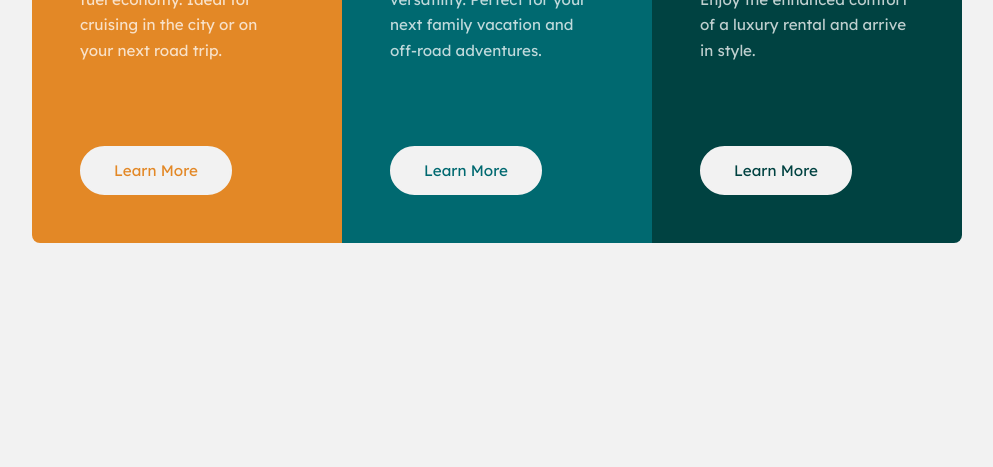
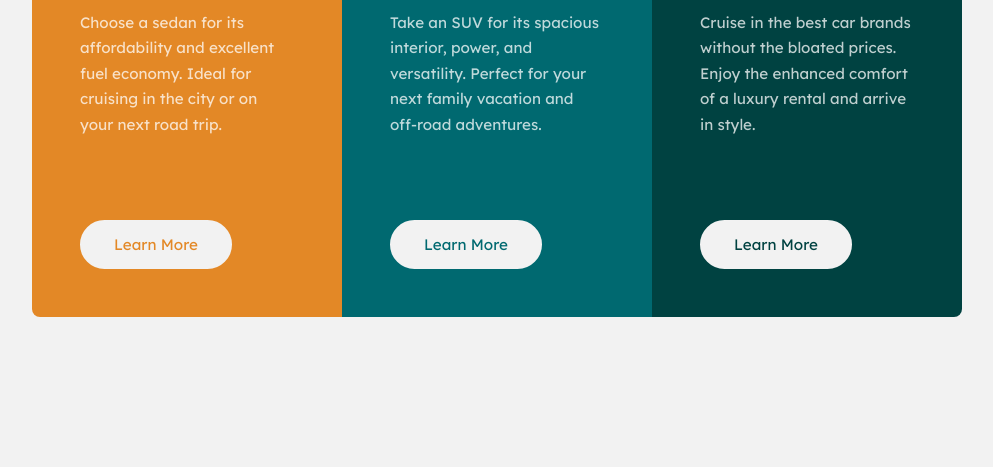
Before and after one commit to FlorianJourde/Frontend-Mentor-3-3-column-preview-card-component-main, a plain HTML site: page index.html in a window 1280 px wide. Shown: the part 333-800 px from the top of the page, without its empty margins (143-1136 px from the left). Drawn offline with Linux system fonts and the light colour scheme.

Commit message:
Adjusting centering

```diff
--- a/style.scss
+++ b/style.scss
@@ -15,8 +15,7 @@ body {
   font-family: 'Lexend Deca', sans-serif;
   font-size: 0.95em;
   display: flex;
-  margin-top: 5em;
-  margin-bottom: 5em;
+  height: 100vh;
 }
 
 li {
@@ -42,8 +41,7 @@ a {
 main {
   display: flex;
   flex-direction: column;
-  margin-left: auto;
-  margin-right: auto;
+  margin: auto;
 
   li:first-child {
     border-radius: 8px 8px 0 0;
```
Also changed, not shown: style.css, 1 other file.
